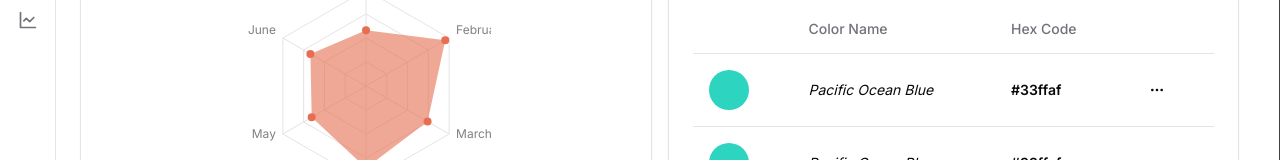
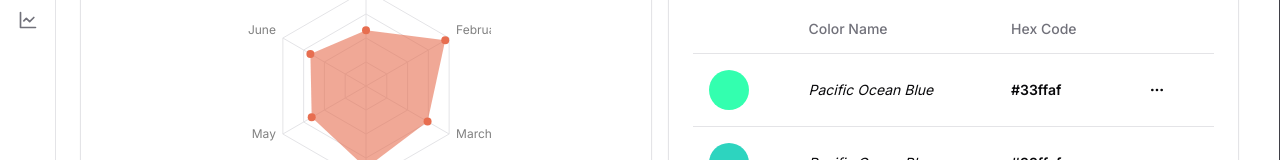
Before and after one commit to LokoGod/ecom-demo, a Next.js app in the folder admin/: page /inventory/productColors in a window 1280 px wide. Shown: the part 256-416 px from the top of the page. Built offline with nearby package versions, Linux system fonts and the light colour scheme.

Commit message:
colorDyn

```diff
--- a/admin/src/app/inventory/productColors/page.tsx
+++ b/admin/src/app/inventory/productColors/page.tsx
@@ -6,8 +6,6 @@ import {
   BreadcrumbPage,
   BreadcrumbSeparator,
 } from "@/components/ui/breadcrumb";
-
-import Image from "next/image";
 import {
   BadgePlus,
   FileSpreadsheet,
@@ -15,7 +13,7 @@ import {
   MoreHorizontal,
   SlidersHorizontal,
 } from "lucide-react";
-import { Avatar, AvatarFallback, AvatarImage } from "@/components/ui/avatar";
+import { Avatar } from "@/components/ui/avatar";
 import {
   Dialog,
   DialogContent,
@@ -24,7 +22,6 @@ import {
   DialogTitle,
   DialogTrigger,
 } from "@/components/ui/dialog";
-
 import {
   DropdownMenu,
   DropdownMenuContent,
@@ -33,7 +30,6 @@ import {
   DropdownMenuSeparator,
   DropdownMenuTrigger,
 } from "@/components/ui/dropdown-menu";
-
 import { Badge } from "@/components/ui/badge";
 import { Button } from "@/components/ui/button";
 import {
@@ -149,7 +145,7 @@ export default function ProductColors() {
                 <TableBody>
                   <TableRow>
                     <TableCell className="hidden sm:table-cell">
-                      <Avatar className="bg-teal-400"></Avatar>
+                      <Avatar className="bg-[#33ffaf]"></Avatar>
                     </TableCell>
                     <TableCell className="italic">Pacific Ocean Blue</TableCell>
                     <TableCell className="font-semibold">#33ffaf</TableCell>
```
